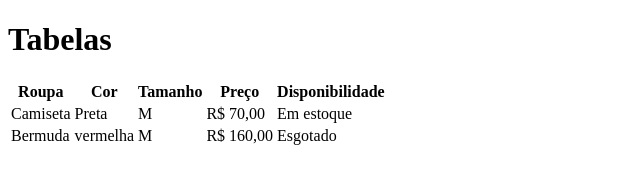
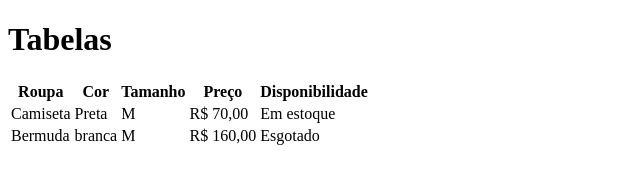
Before and after one commit to Shaka183/aula-tabela, a plain HTML site: page index.html in a window 1280 px wide. Shown: the whole page, without its empty margins (0-640 px from the left). Drawn offline with Linux system fonts and the light colour scheme.

Commit message:
trocado pra branco

```diff
--- a/index.html
+++ b/index.html
@@ -26,7 +26,7 @@
 
         <tr>
             <td>Bermuda</td>
-            <td>vermelha</td>
+            <td>branca</td>
             <td>M</td>
             <td>R$ 160,00</td>
             <td>Esgotado</td>
```
